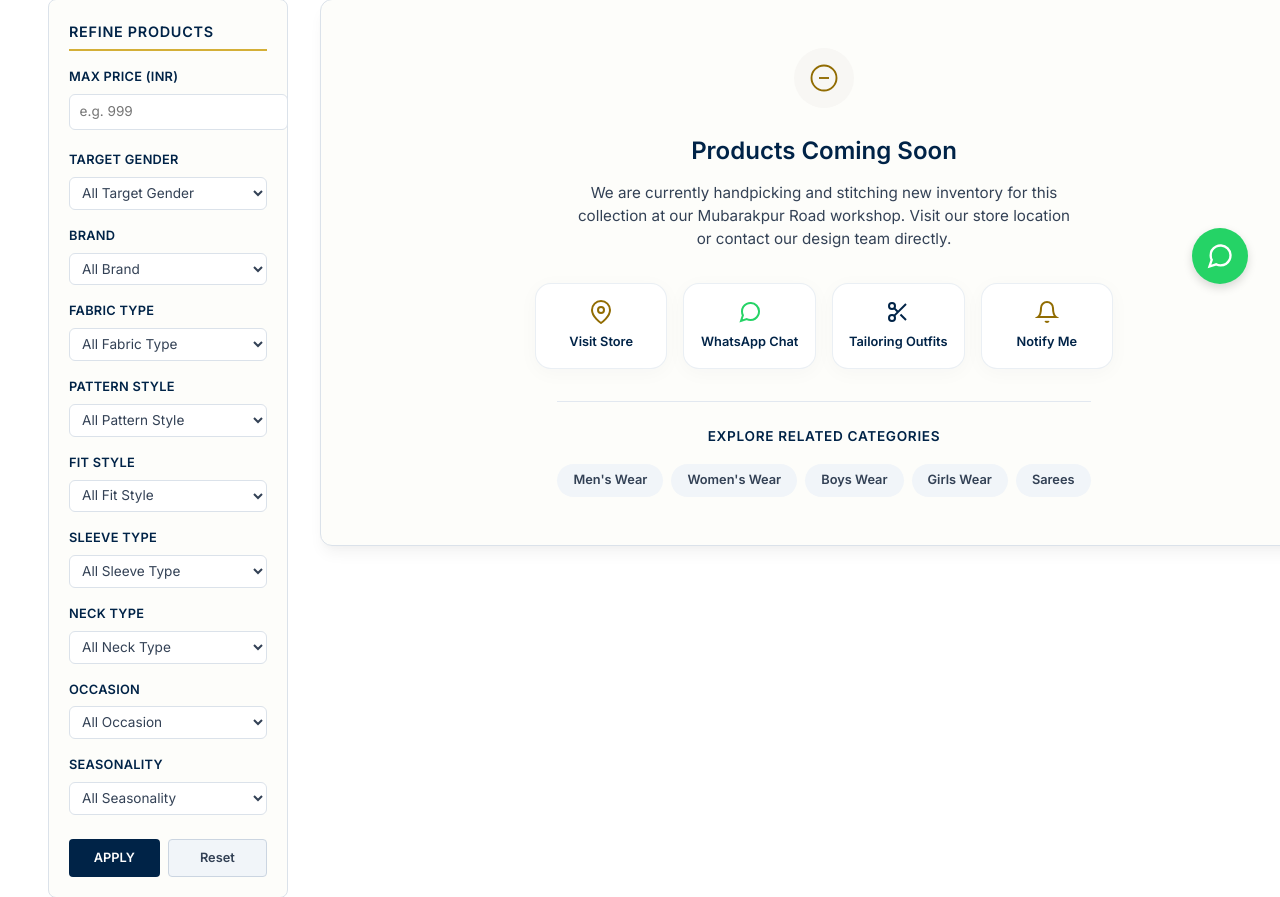
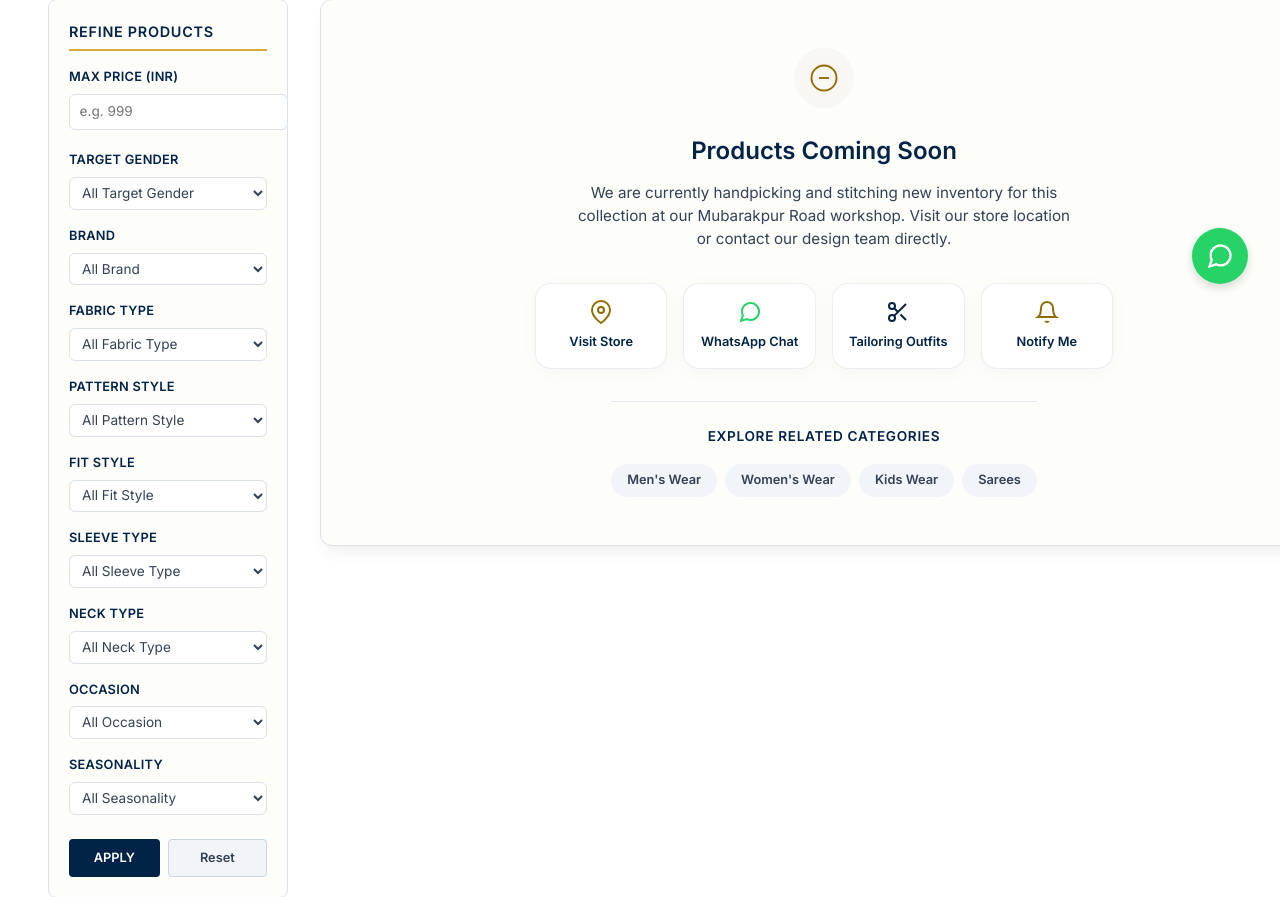
Before and after one commit to Yashu-maheshwari/ame-bazaar-theme, a WordPress theme: template wordpress/wp-content/themes/ame-bazaar/woocommerce/archive-product.php in a window 1280 px wide; the page is wider, and only the part inside the window is pictured. Shown: the part 484-1381 px from the top of that part. Run offline with PHP 8.4 and a stand-in for WordPress, Linux system fonts and the light colour scheme; the site name, menu and one post (Sample post) are stand-ins, and other content is empty; some libraries are stand-ins or nearby versions; some web fonts are replaced.

Commit message:
fix: update related explore links target slugs

```diff
--- a/wordpress/wp-content/themes/ame-bazaar/woocommerce/archive-product.php
+++ b/wordpress/wp-content/themes/ame-bazaar/woocommerce/archive-product.php
@@ -435,10 +435,9 @@ do_action( 'woocommerce_before_main_content' );
 						<div style="border-top: 1px solid #e2e8f0; padding-top: 1.5rem;">
 							<h4 style="font-size: 0.85rem; font-weight: 800; color: var(--ame-color-navy); margin-top: 0; margin-bottom: 1rem; text-transform: uppercase; letter-spacing: 0.05em;">Explore Related Categories</h4>
 							<div style="display: flex; flex-wrap: wrap; justify-content: center; gap: 0.5rem;">
-								<a href="<?php echo esc_url( home_url( '/product-category/men/' ) ); ?>" class="ame-ai-topic-chip" style="font-size: 0.8rem; padding: 0.4rem 1rem; border-radius: 40px; background: #f1f5f9; color: #334155; text-decoration: none; font-weight: 600;">Men's Wear</a>
-								<a href="<?php echo esc_url( home_url( '/product-category/women/' ) ); ?>" class="ame-ai-topic-chip" style="font-size: 0.8rem; padding: 0.4rem 1rem; border-radius: 40px; background: #f1f5f9; color: #334155; text-decoration: none; font-weight: 600;">Women's Wear</a>
-								<a href="<?php echo esc_url( home_url( '/product-category/kids/boys/' ) ); ?>" class="ame-ai-topic-chip" style="font-size: 0.8rem; padding: 0.4rem 1rem; border-radius: 40px; background: #f1f5f9; color: #334155; text-decoration: none; font-weight: 600;">Boys Wear</a>
-								<a href="<?php echo esc_url( home_url( '/product-category/kids/girls/' ) ); ?>" class="ame-ai-topic-chip" style="font-size: 0.8rem; padding: 0.4rem 1rem; border-radius: 40px; background: #f1f5f9; color: #334155; text-decoration: none; font-weight: 600;">Girls Wear</a>
+								<a href="<?php echo esc_url( home_url( '/product-category/mens-wear/' ) ); ?>" class="ame-ai-topic-chip" style="font-size: 0.8rem; padding: 0.4rem 1rem; border-radius: 40px; background: #f1f5f9; color: #334155; text-decoration: none; font-weight: 600;">Men's Wear</a>
+								<a href="<?php echo esc_url( home_url( '/product-category/womens-wear/' ) ); ?>" class="ame-ai-topic-chip" style="font-size: 0.8rem; padding: 0.4rem 1rem; border-radius: 40px; background: #f1f5f9; color: #334155; text-decoration: none; font-weight: 600;">Women's Wear</a>
+								<a href="<?php echo esc_url( home_url( '/product-category/kids-wear/' ) ); ?>" class="ame-ai-topic-chip" style="font-size: 0.8rem; padding: 0.4rem 1rem; border-radius: 40px; background: #f1f5f9; color: #334155; text-decoration: none; font-weight: 600;">Kids Wear</a>
 								<a href="<?php echo esc_url( home_url( '/product-category/sarees/' ) ); ?>" class="ame-ai-topic-chip" style="font-size: 0.8rem; padding: 0.4rem 1rem; border-radius: 40px; background: #f1f5f9; color: #334155; text-decoration: none; font-weight: 600;">Sarees</a>
 							</div>
 						</div>
```
